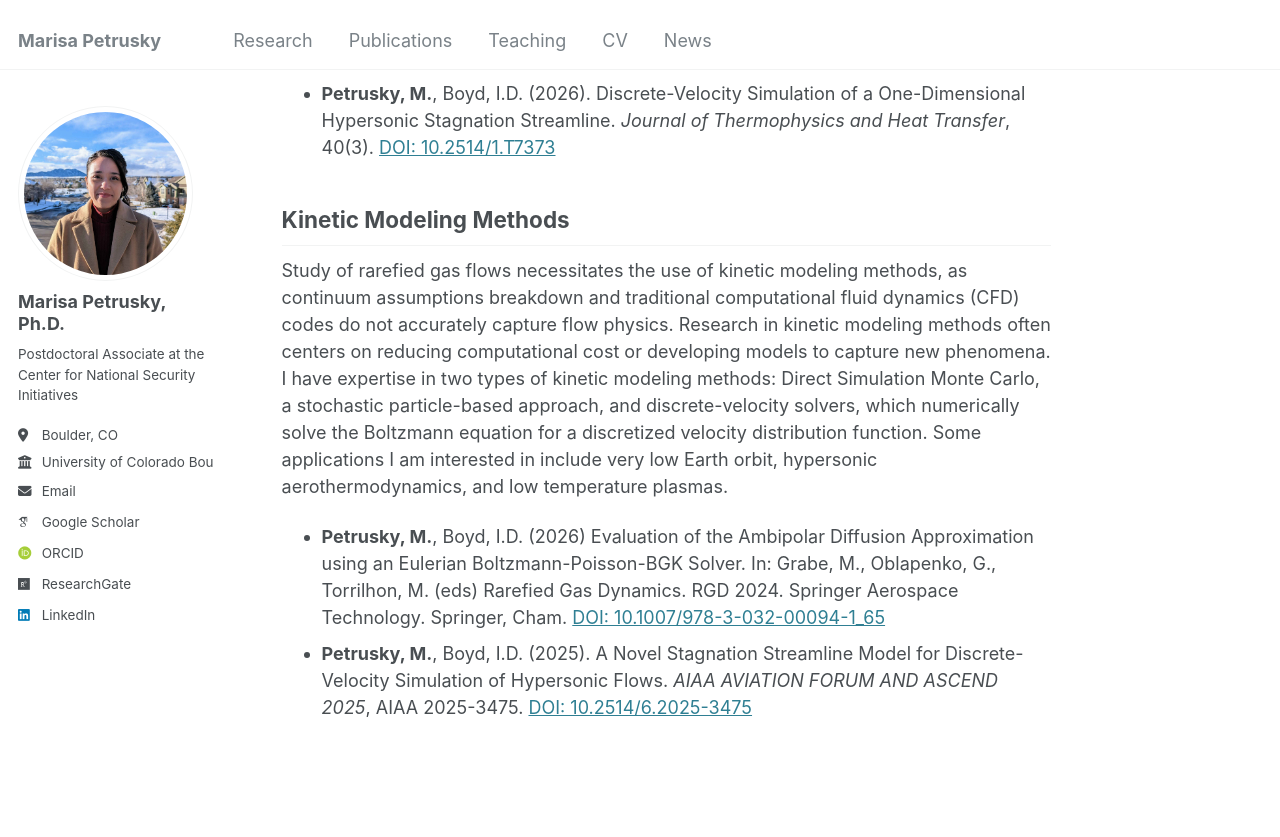
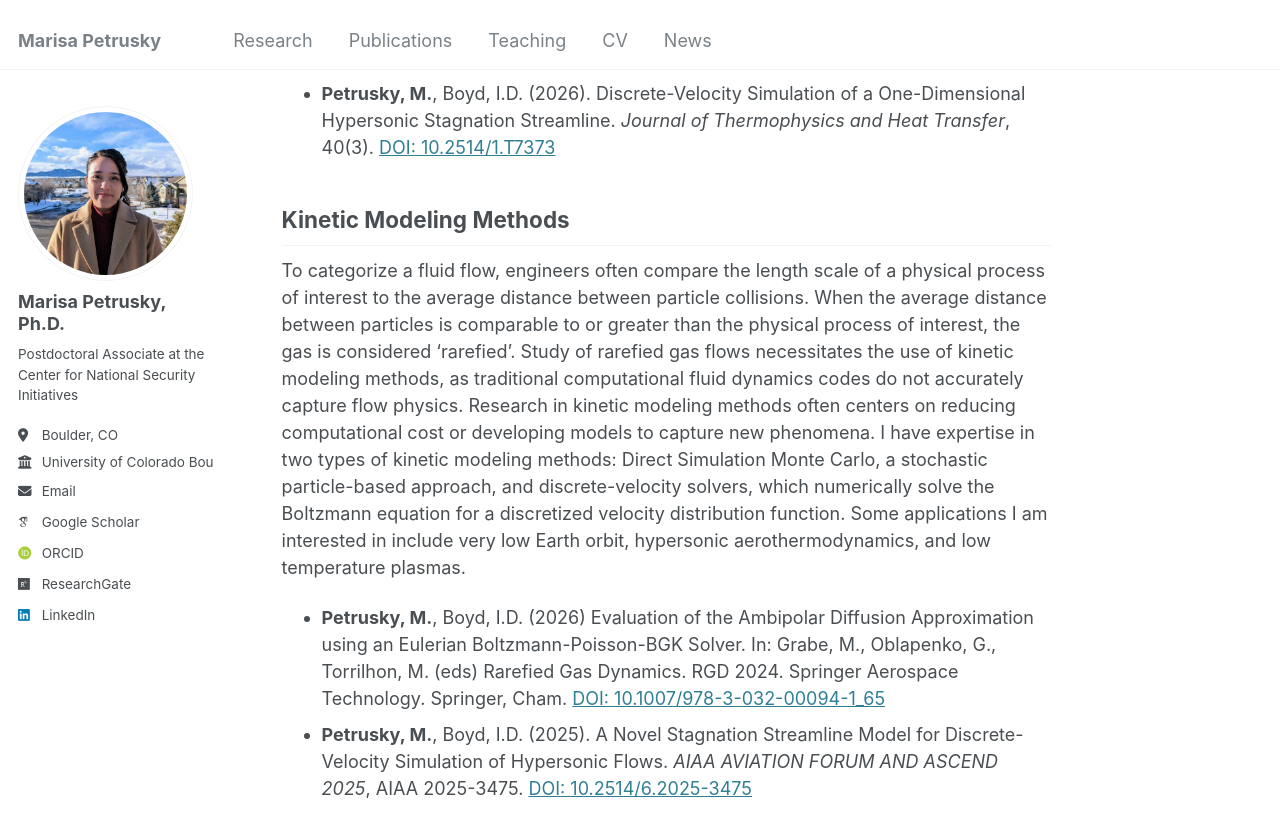
Before and after one commit to marisapetrusky/marisapetrusky.github.io, a Jekyll site: the page built from _pages/research.md, in a window 1280 px wide and 900 px high, scrolled down 732 px. Shown: the top 837 px of the window. Built offline with Jekyll 4.4.1, drawn with Linux system fonts in a browser that asks for light colours; some web fonts are replaced.

Commit message:
Update research.md

```diff
--- a/_pages/research.md
+++ b/_pages/research.md
@@ -20,7 +20,7 @@
 
 ## Kinetic Modeling Methods
 
-Study of rarefied gas flows necessitates the use of kinetic modeling methods, as continuum assumptions breakdown and traditional computational fluid dynamics (CFD) codes do not accurately capture flow physics. Research in kinetic modeling methods often centers on reducing computational cost or developing models to capture new phenomena. I have expertise in two types of kinetic modeling methods: Direct Simulation Monte Carlo, a stochastic particle-based approach, and discrete-velocity solvers, which numerically solve the Boltzmann equation for a discretized velocity distribution function. Some applications I am interested in include very low Earth orbit, hypersonic aerothermodynamics, and low temperature plasmas.
+To categorize a fluid flow, engineers often compare the length scale of a physical process of interest to the average distance between particle collisions. When the average distance between particles is comparable to or greater than the physical process of interest, the gas is considered 'rarefied'. Study of rarefied gas flows necessitates the use of kinetic modeling methods, as traditional computational fluid dynamics codes do not accurately capture flow physics. Research in kinetic modeling methods often centers on reducing computational cost or developing models to capture new phenomena. I have expertise in two types of kinetic modeling methods: Direct Simulation Monte Carlo, a stochastic particle-based approach, and discrete-velocity solvers, which numerically solve the Boltzmann equation for a discretized velocity distribution function. Some applications I am interested in include very low Earth orbit, hypersonic aerothermodynamics, and low temperature plasmas.
 
 - **Petrusky, M.**, Boyd, I.D. (2026) Evaluation of the Ambipolar Diffusion Approximation using an Eulerian Boltzmann-Poisson-BGK Solver. In: Grabe, M., Oblapenko, G., Torrilhon, M. (eds) Rarefied Gas Dynamics. RGD 2024. Springer Aerospace Technology. Springer, Cham. [DOI: 10.1007/978-3-032-00094-1_65](https://doi.org/10.1007/978-3-032-00094-1_65)
 - **Petrusky, M.**, Boyd, I.D. (2025). A Novel Stagnation Streamline Model for Discrete-Velocity Simulation of Hypersonic Flows. *AIAA AVIATION FORUM AND ASCEND 2025*, AIAA 2025-3475. [DOI: 10.2514/6.2025-3475](https://doi.org/10.2514/6.2025-3475)
```
